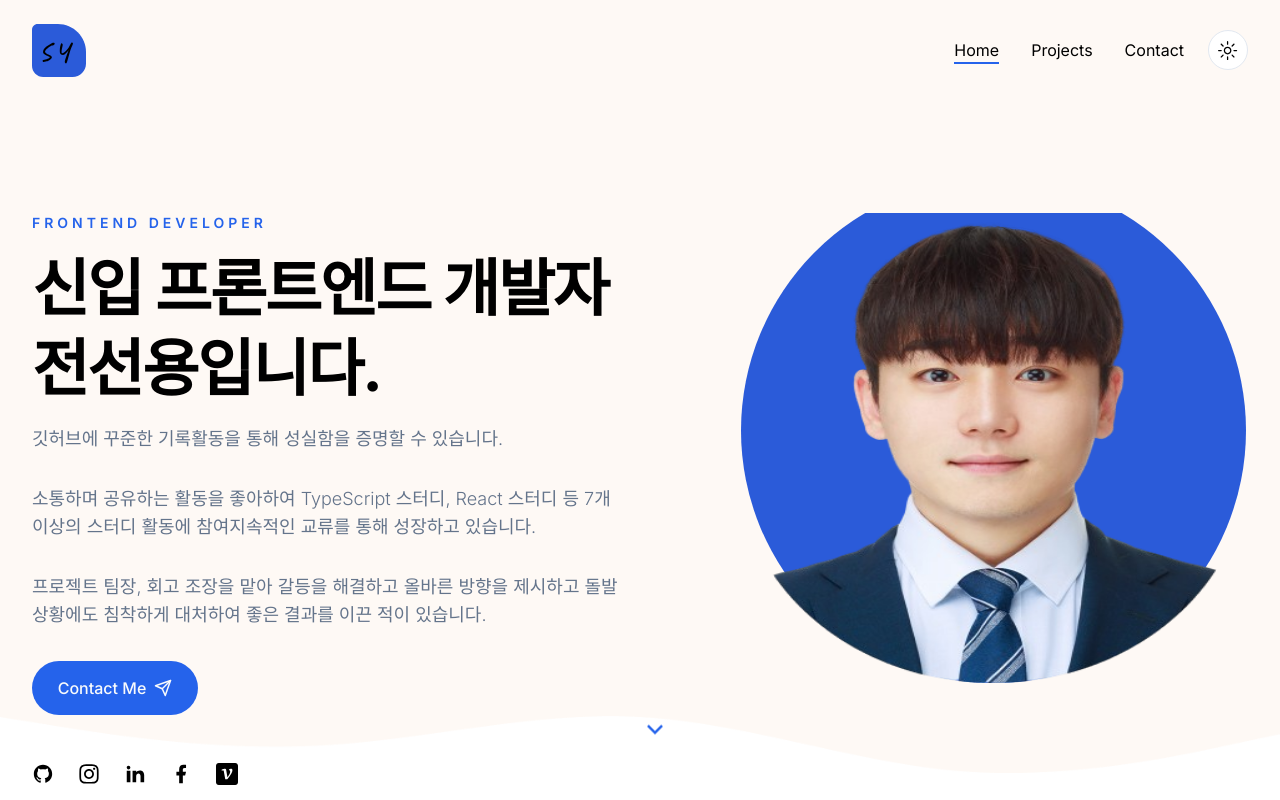
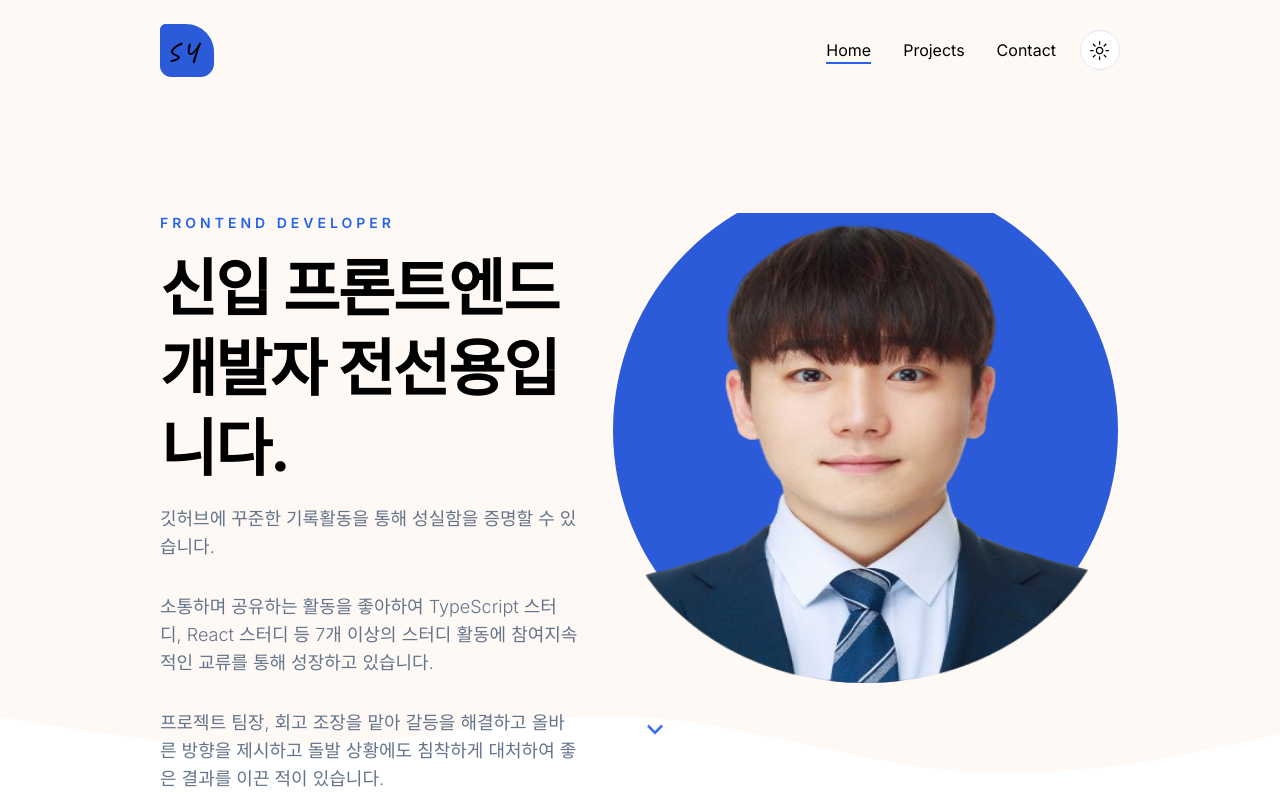
Before and after one commit to sy0725/next-portfolio, a Next.js app: page / in a window 1280 px wide. Shown: the top 800 px of the page. Built offline with nearby package versions, Linux system fonts and the light colour scheme.

Commit message:
✅ 기본 셋팅 추가

```diff
--- a/styles/globals.css
+++ b/styles/globals.css
@@ -68,6 +68,17 @@
   @apply text-muted-foreground text-lg mb-8 font-light;
 }
 
+.h2 {
+  @apply text-4xl font-bold
+}
+
+.h3 {
+  @apply text-3xl font-bold
+}
+
+.h4 {
+  @apply text-[22px] font-semibold;
+}
 
 .section-title {
   @apply text-4xl font-bold relative w-max flex items-center justify-between gap-x-3 before:bg-dots_light before:dark:bg-dots_dark before:bg-no-repeat before:bg-center before:w-[24px] before:h-[24px]
--- a/tailwind.config.js
+++ b/tailwind.config.js
@@ -13,7 +13,10 @@ module.exports = {
       center: true,
       padding: "2rem",
       screens: {
-        "2xl": "1400px",
+        sm: "640px",
+        md: "768px",
+        lg: "1024px",
+        xl: "1400px",
       },
     },
     extend: {
```
